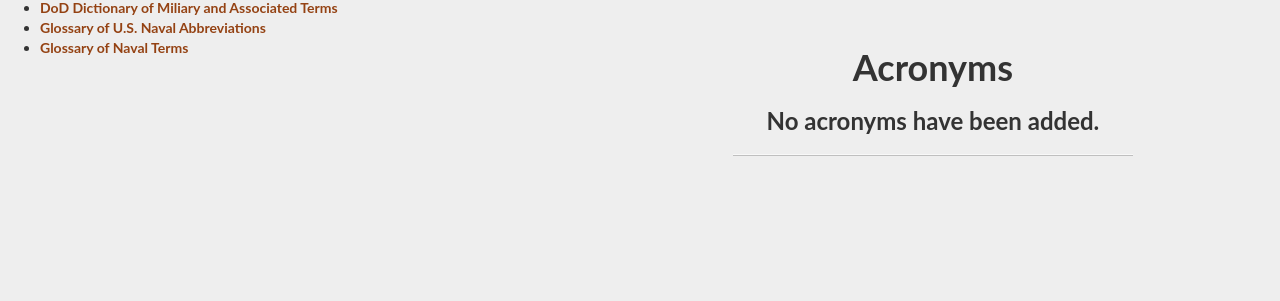
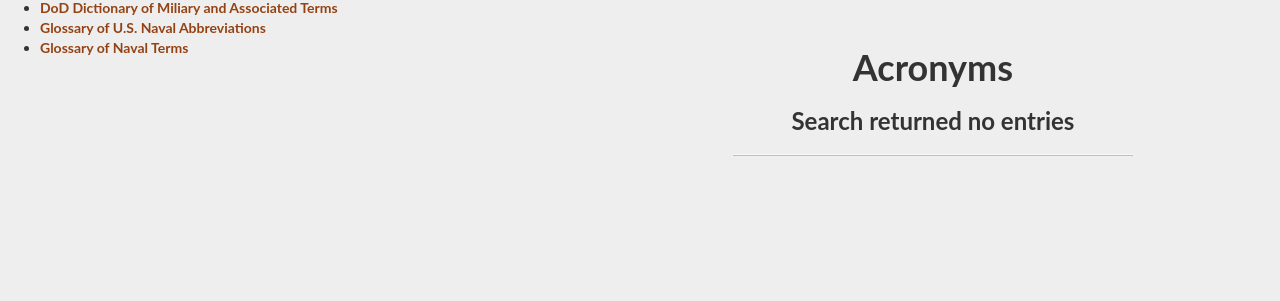
Before and after one commit to gobfink/AcronymDB, a Flask app: template flask/code/app/templates/home/acronyms/acronyms.html in a window 1280 px wide. Shown: the part 249-550 px from the top of the page. Run offline with Flask 2, Linux system fonts and the light colour scheme; the template is opened without the code that fills it, so the values that code supplies are empty; some libraries are stand-ins or nearby versions.

Commit message:
Modified for queries that return no rows

```diff
--- a/flask/code/app/home/views.py
+++ b/flask/code/app/home/views.py
@@ -103,7 +103,7 @@ def acronyms():
     if choice == 'acronym':
         acronyms = acronyms.filter(Acronym.acronym.like(searchStr))
     elif choice == 'name':
-        acronyms = acronyms.filter(Acronymt.name.like(searchStr))
+        acronyms = acronyms.filter(Acronym.name.like(searchStr))
     elif choice == 'definition':
         acronyms = acronyms.filter(Acronym.definition.like(searchStr))
     elif choice == 'tag':
--- a/flask/code/app/templates/home/acronyms/acronyms.html
+++ b/flask/code/app/templates/home/acronyms/acronyms.html
@@ -156,9 +156,15 @@
           </div>
           <div style="text-align: center">
         {% else %}
+	  {% if totalcount == 0 %}
           <div style="text-align: center">
             <h3> No acronyms have been added. </h3>
             <hr class="intro-divider">
+	  {% else %}
+          <div style="text-align: center">
+            <h3> Search returned no entries </h3>
+            <hr class="intro-divider">
+          {% endif %}
         {% endif %}
          <p />
          {% if current_user.userIsAdmin == 1 %}
```
